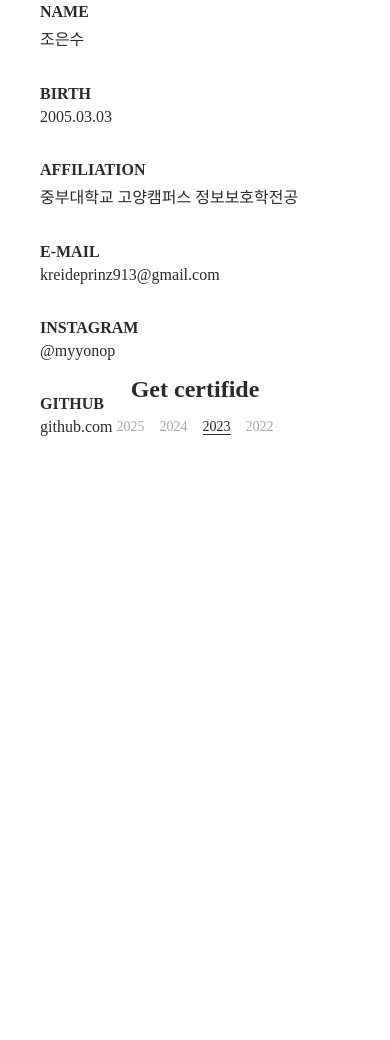
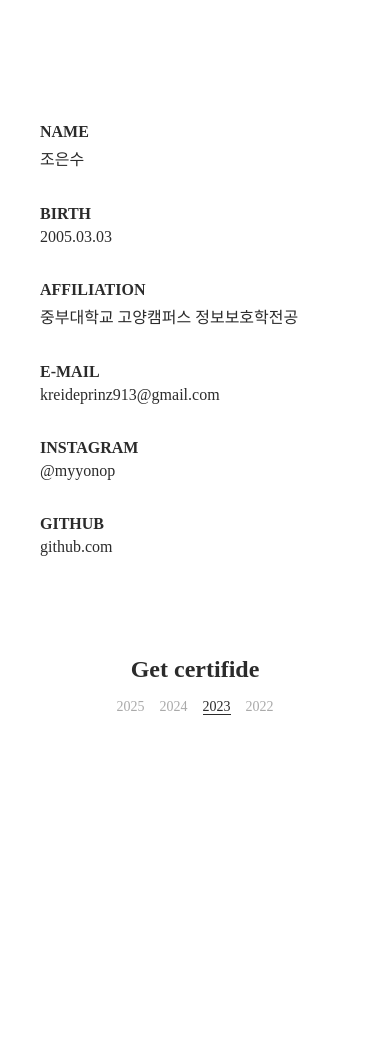
Before and after one commit to myyonop/midterm2025, a plain HTML site: page about.html in a window 390 px wide. Shown: the part 524-1564 px from the top of the page. Drawn offline with Linux system fonts and the light colour scheme.

Commit message:
아몰라라

```diff
--- a/index.css
+++ b/index.css
@@ -238,9 +238,9 @@ header {
 /* 자격증란 */
 #aboutme > .certifide {
     clear: both;
-    padding : 80px 200px 0 200px;
+    padding : 100px 200px 0 200px;
     text-align: center;
-    margin-bottom: 200px;
+    margin-bottom: 100px;
 }
 
 #aboutme > .certifide > h2 {
@@ -350,7 +350,8 @@ header {
         display: flex;
         flex-direction: column;
         align-items: center;
-        margin-top: 30px;
+        padding-top: 100px;
+        margin-top: 100px;
     }
 
     #aboutme > .profile-section > .content1-left,
@@ -410,7 +411,8 @@ header {
     /* --------------------------------------- */
 
     #aboutme > .certifide {
-        padding: 60px 20px 0 20px;
+        padding: 150px 20px 0 20px;
+        margin-top: 120px;
     }
 
     #aboutme > .certifide > h2 {
```
Also changed, not shown: about.html (+2 -17 lines), work.html (+1 -3 lines).
